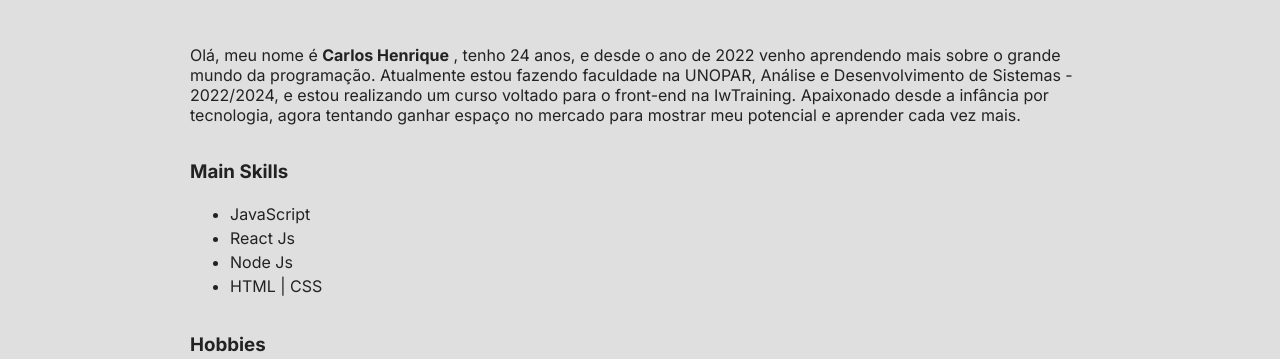
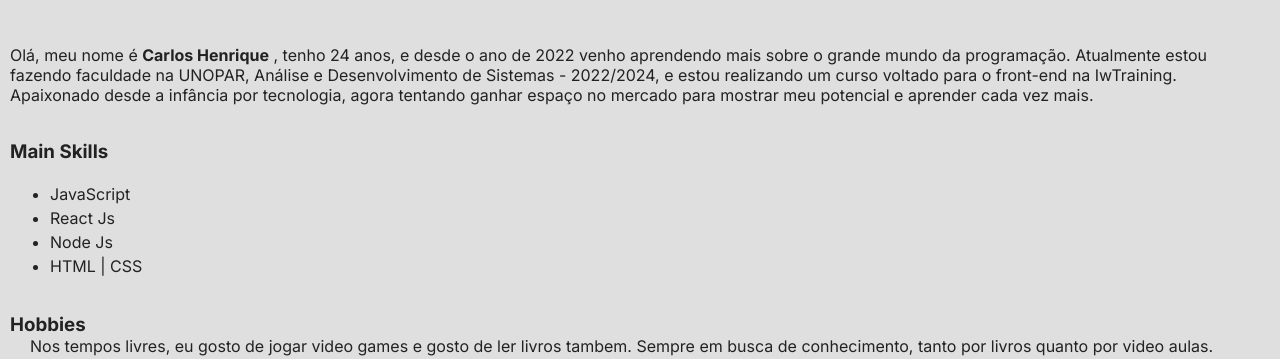
Before and after one commit to carlloshen/curso-dev-fullstack, a plain HTML site: page Curriculo/index.html in a window 1280 px wide. Shown: the part 372-731 px from the top of the page. Drawn offline with Linux system fonts and the light colour scheme.

Commit message:
style - mudanca no css

```diff
--- a/Curriculo/index.css
+++ b/Curriculo/index.css
@@ -3,9 +3,6 @@ body {
   margin: 0;
   padding: 0;
   box-sizing: border-box;
-  display: flex;
-  flex-direction: column;
-  align-items: center;
   width: 100%;
   height: auto;
   font-family: "Inter", serif;
@@ -13,8 +10,9 @@ body {
   color: #222222;
 }
 .container{
-  width: 900px;
   margin: 0 auto;
+  padding-left: 10px;
+  padding-right: 10px;
 }
 a {
   text-decoration: none;
```
